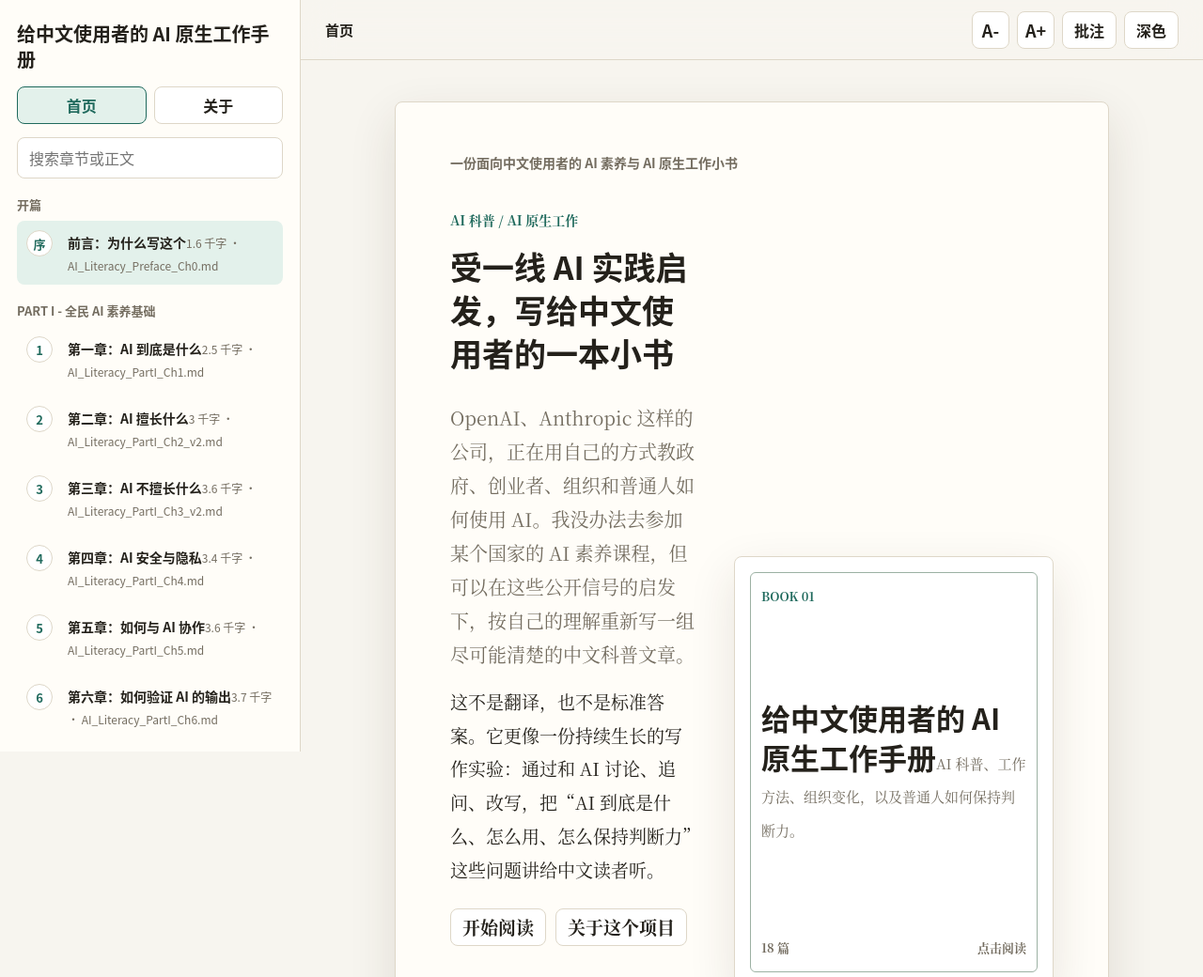
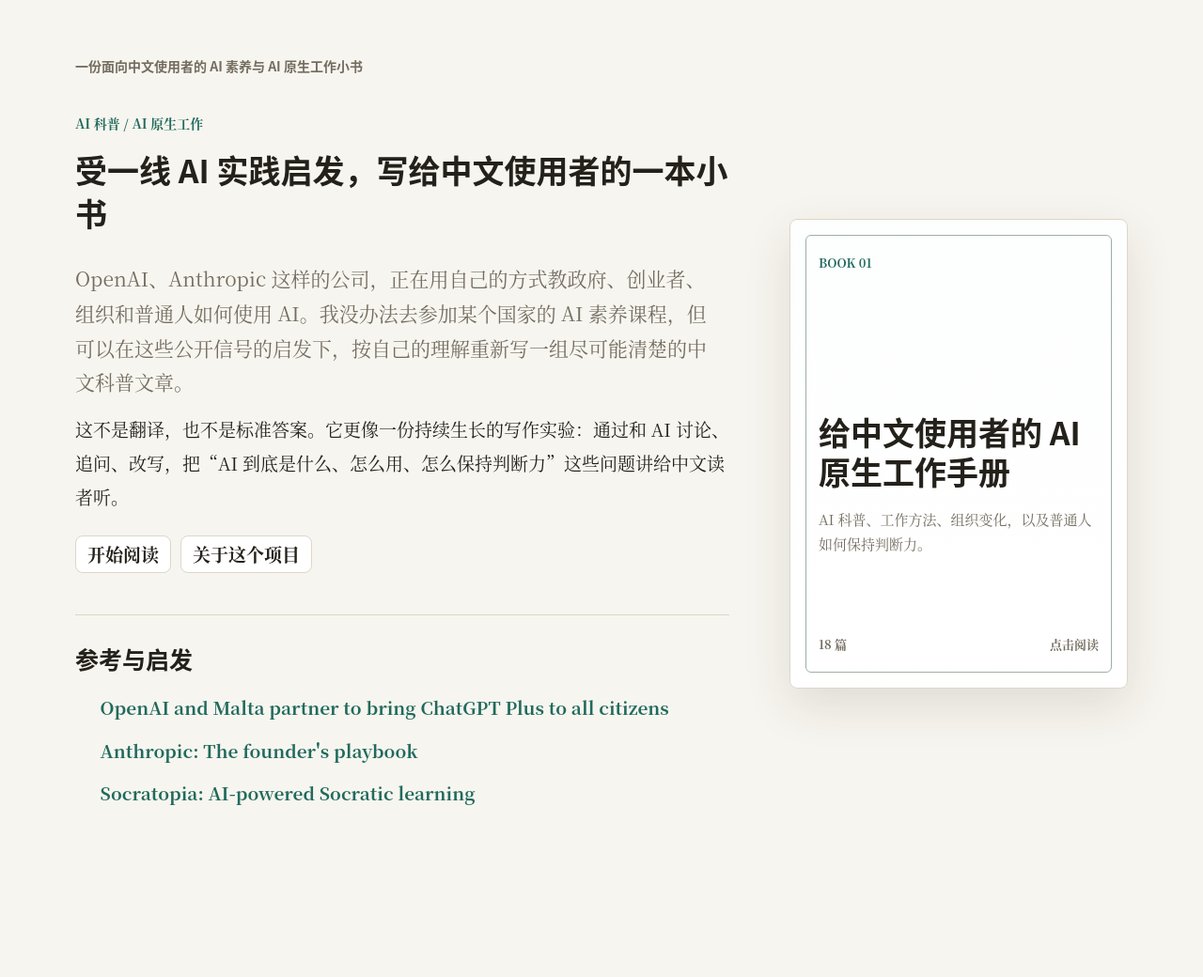
Before and after one commit to lancedot/Library-to-Allie-and-her-generation, a website: page index.html in a window 1280 px wide. Shown: the top 1040 px of the page at 94% size. After the commit the page ends 932 px from the top, so only its background shows below. Drawn offline with Linux system fonts and the light colour scheme.

Commit message:
Clean up public homepage layout

```diff
--- a/index.html
+++ b/index.html
@@ -55,6 +55,18 @@
       min-height: 100vh;
     }
 
+    body[data-view="home"] .app,
+    body[data-view="about"] .app {
+      grid-template-columns: 1fr;
+    }
+
+    body[data-view="home"] .sidebar,
+    body[data-view="about"] .sidebar,
+    body[data-view="home"] .topbar,
+    body[data-view="about"] .topbar {
+      display: none;
+    }
+
     .sidebar {
       position: sticky;
       top: 0;
@@ -306,6 +318,11 @@
       padding: 44px 28px 70px;
     }
 
+    body[data-view="home"] .reader-shell,
+    body[data-view="about"] .reader-shell {
+      padding: 60px 46px 70px;
+    }
+
     .reader {
       width: min(var(--reader-width), 100%);
       margin: 0 auto;
@@ -316,6 +333,23 @@
       box-shadow: var(--shadow);
     }
 
+    body[data-view="home"] .reader,
+    body[data-view="about"] .reader {
+      width: min(1120px, 100%);
+      padding: 0;
+      border: 0;
+      background: transparent;
+      box-shadow: none;
+    }
+
+    body[data-view="home"] .search-row,
+    body[data-view="home"] #toc,
+    body[data-view="home"] .notes-panel,
+    body[data-view="about"] .search-row,
+    body[data-view="about"] #toc {
+      display: none;
+    }
+
     .article-meta {
       margin-bottom: 24px;
       color: var(--muted);
@@ -416,19 +450,19 @@
     }
 
     .home-title {
-      margin: 0 0 20px;
+      margin: 0 0 22px;
       font-family: "Microsoft YaHei", "PingFang SC", "Noto Sans CJK SC", system-ui, sans-serif;
-      font-size: 42px;
-      line-height: 1.22;
+      font-size: 52px;
+      line-height: 1.15;
       letter-spacing: 0;
     }
 
     .home-layout {
       display: grid;
-      grid-template-columns: minmax(0, 1fr) minmax(260px, 340px);
-      gap: 42px;
+      grid-template-columns: minmax(0, 1fr) 360px;
+      gap: 64px;
       align-items: center;
-      min-height: min(620px, calc(100vh - 180px));
+      min-height: min(660px, calc(100vh - 150px));
     }
 
     .home-copy {
@@ -436,10 +470,11 @@
     }
 
     .home-lede {
-      margin: 0 0 28px;
+      max-width: 680px;
+      margin: 0 0 22px;
       color: var(--muted);
-      font-size: 20px;
-      line-height: 1.8;
+      font-size: 21px;
+      line-height: 1.75;
     }
 
     .home-actions {
@@ -453,11 +488,12 @@
       position: relative;
       display: grid;
       align-content: space-between;
-      min-height: 460px;
-      padding: 30px 28px;
+      min-height: 500px;
+      padding: 34px 30px;
       border: 1px solid var(--line);
       border-radius: 8px;
-      background: var(--panel-strong);
+      background:
+        linear-gradient(180deg, color-mix(in srgb, var(--panel-strong) 92%, var(--accent-soft)), var(--panel-strong));
       color: var(--text);
       text-align: left;
       cursor: pointer;
@@ -490,9 +526,10 @@
 
     .cover-title {
       position: relative;
-      margin: 56px 0 18px;
+      display: block;
+      margin: 64px 0 18px;
       font-family: "Microsoft YaHei", "PingFang SC", "Noto Sans CJK SC", system-ui, sans-serif;
-      font-size: 31px;
+      font-size: 34px;
       line-height: 1.22;
       font-weight: 900;
       letter-spacing: 0;
@@ -500,6 +537,7 @@
 
     .cover-subtitle {
       position: relative;
+      display: block;
       color: var(--muted);
       font-size: 15px;
       line-height: 1.7;
@@ -742,6 +780,11 @@
         padding: 20px 12px 46px;
       }
 
+      body[data-view="home"] .reader-shell,
+      body[data-view="about"] .reader-shell {
+        padding: 24px 16px 46px;
+      }
+
       .reader {
         padding: 30px 20px 42px;
       }
@@ -755,7 +798,7 @@
       }
 
       .home-title {
-        font-size: 32px;
+        font-size: 34px;
       }
 
       .home-lede {
@@ -765,11 +808,11 @@
       .home-layout {
         grid-template-columns: 1fr;
         min-height: 0;
-        gap: 26px;
+        gap: 28px;
       }
 
       .book-cover {
-        min-height: 360px;
+        min-height: 330px;
       }
 
       .selection-popup {
@@ -942,6 +985,7 @@
     function setView(view) {
       state.view = view;
       localStorage.setItem("reader.view", view);
+      document.body.dataset.view = view;
       homeButton.classList.toggle("active", view === "home");
       aboutButton.classList.toggle("active", view === "about");
       footerNav.style.display = view === "reader" ? "" : "none";
```
Also changed, not shown: build-reader.mjs (+61 -17 lines).
